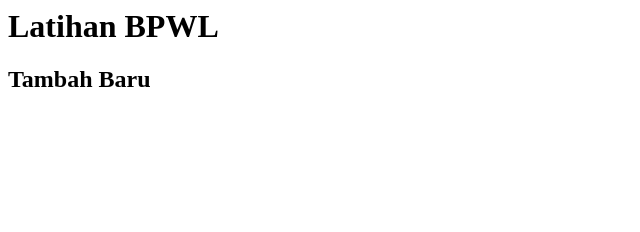
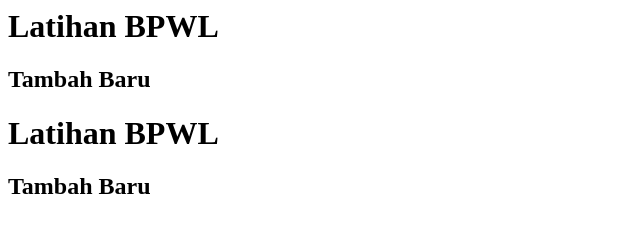
Before and after one commit to nadiarajagukguk/latihanBPWL, a plain HTML site: page index.html in a window 1280 px wide. Shown: the whole page, without its empty margins (0-640 px from the left). Drawn offline with Linux system fonts and the light colour scheme.

Commit message:
berubah dari github

```diff
--- a/index.html
+++ b/index.html
@@ -1,2 +1,4 @@
 <h1>Latihan BPWL</h1>
 <h2>Tambah Baru</h2>
+<h1>Latihan BPWL</h1>
+<h2>Tambah Baru</h2>
```
